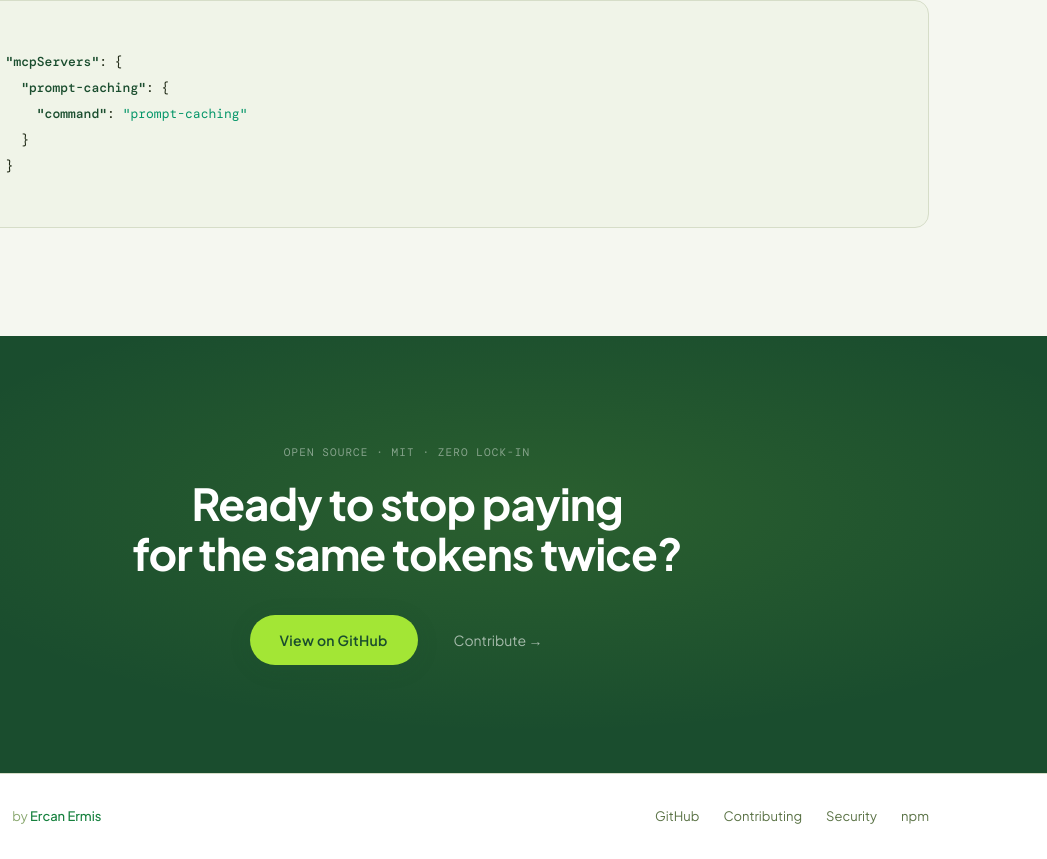
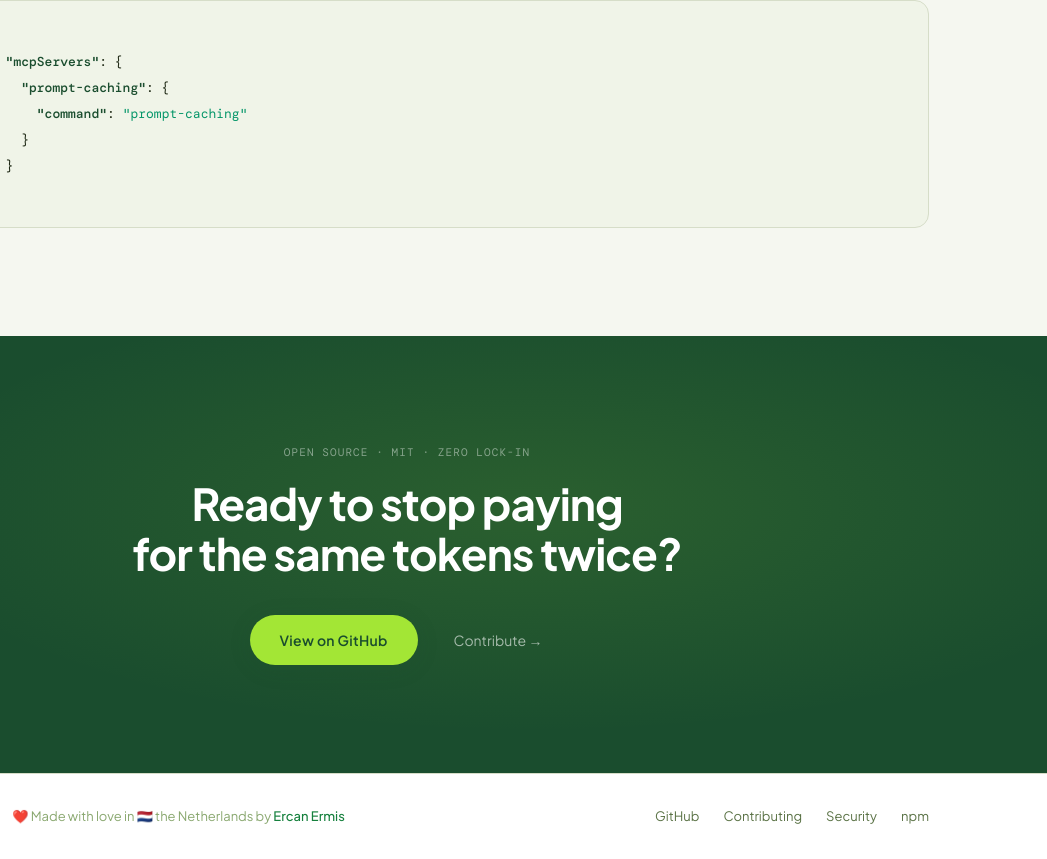
Before and after one commit to flightlesstux/prompt-caching, a website: page docs/index.html in a window 1280 px wide. Shown: the part 3728-4587 px from the top of the page, 233-1280 px from the left. Drawn offline with nearby package versions, Linux system fonts and the light colour scheme.

Commit message:
fix(web): add made with love in the Netherlands credit to footer

```diff
--- a/docs/index.html
+++ b/docs/index.html
@@ -259,7 +259,7 @@
     <div class="container footer-inner">
       <div class="footer-left">
         <span class="footer-brand">prompt<span class="logo-sep">—</span>caching</span>
-        <span class="footer-author">by <a href="https://linkedin.com/in/ercanermis" target="_blank" rel="noopener">Ercan Ermis</a></span>
+        <span class="footer-author">❤️ Made with love in 🇳🇱 the Netherlands by <a href="https://linkedin.com/in/ercanermis" target="_blank" rel="noopener">Ercan Ermis</a></span>
       </div>
       <div class="footer-links">
         <a href="https://github.com/flightlesstux/prompt-caching">GitHub</a>
```
